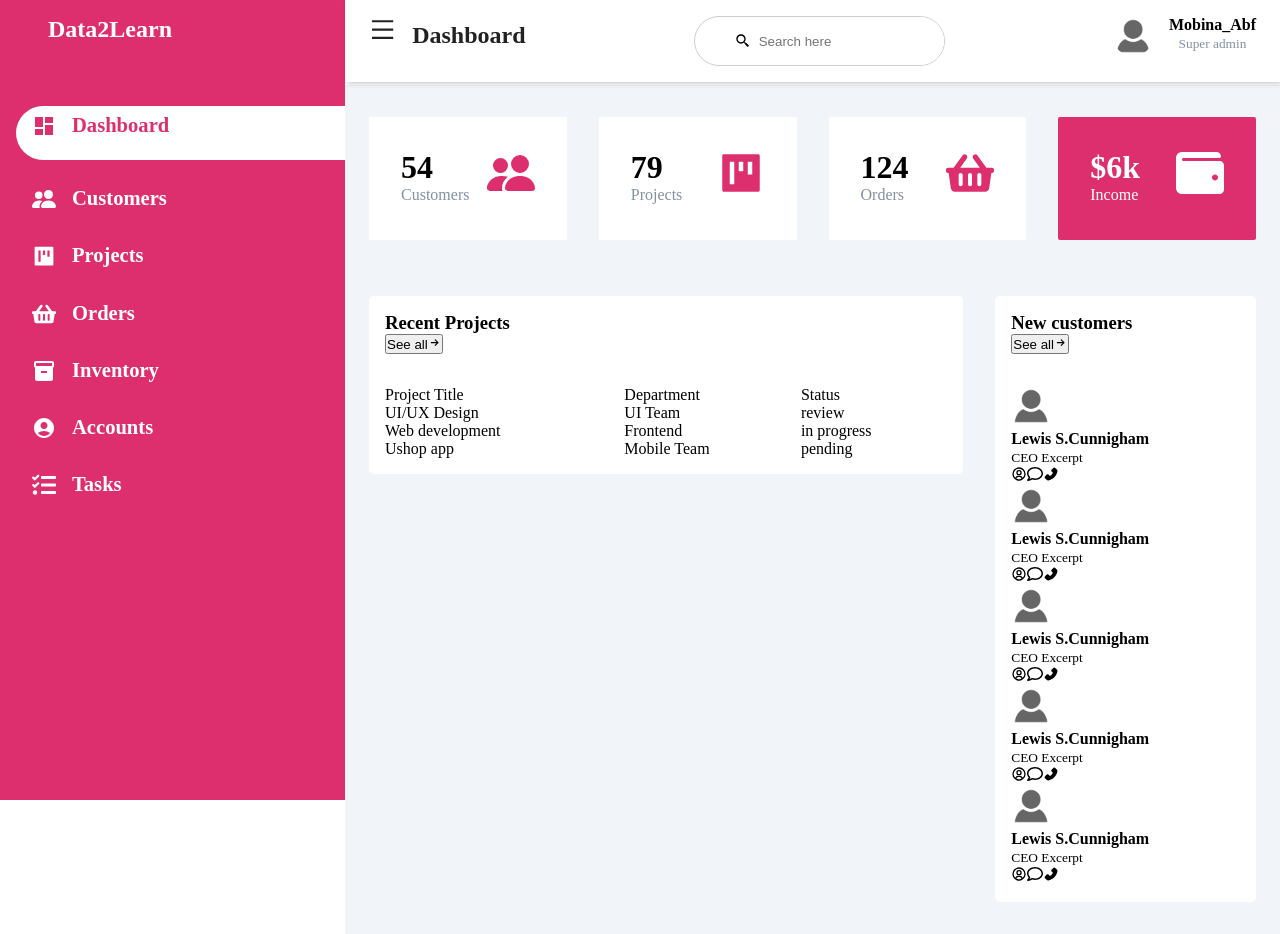
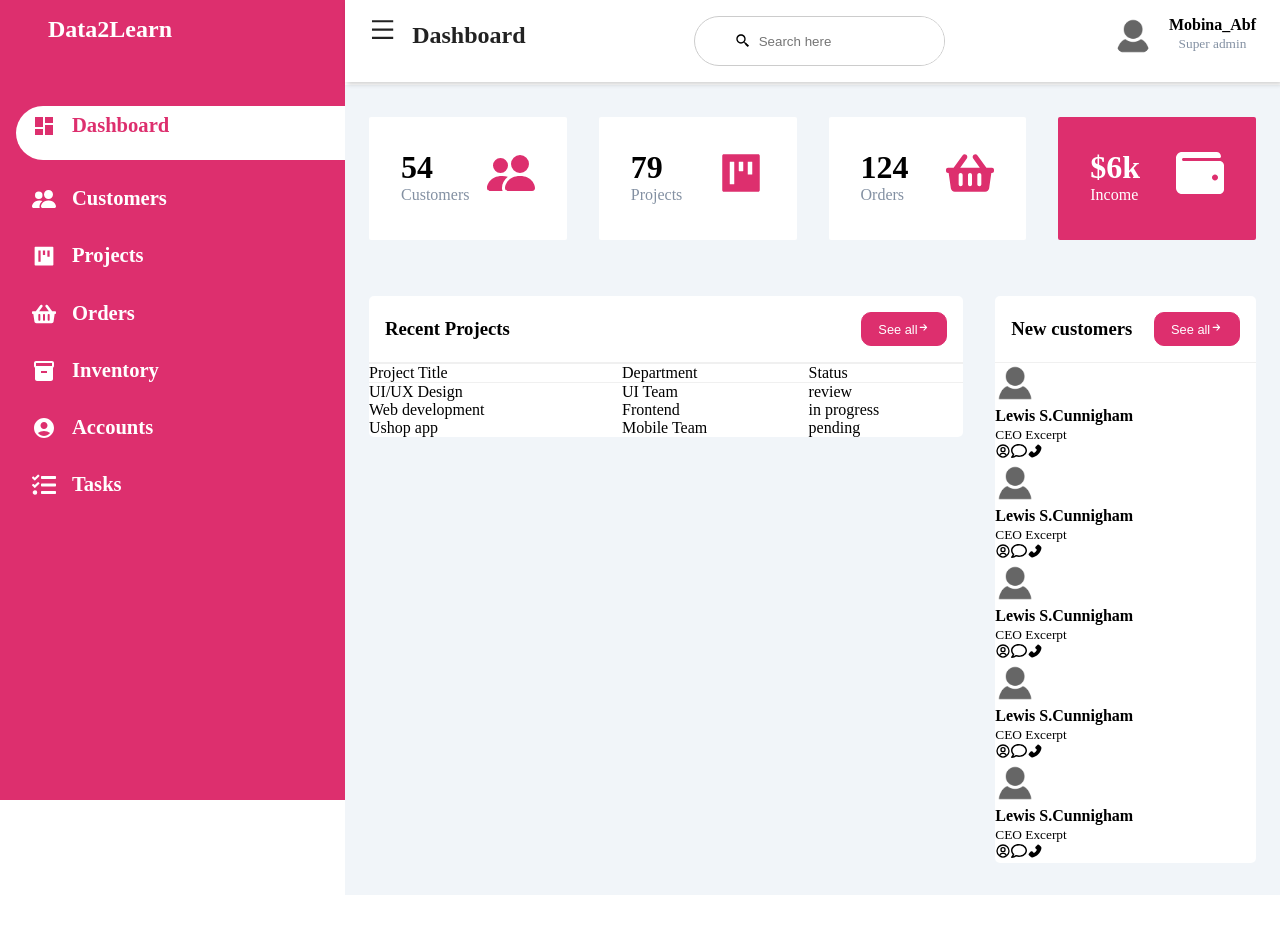
Before and after one commit to MobinaAbf/admin-dashboard, a React (Create React App) app: page / in a window 1280 px wide. After the commit the page ends 895 px from the top, so only its background shows below. Built offline with nearby package versions, Linux system fonts and the light colour scheme.

Commit message:
commit all

```diff
--- a/src/Dashboard/Dashboard.css
+++ b/src/Dashboard/Dashboard.css
@@ -181,15 +181,35 @@ main {
   border-radius: 5px;
 }
 
-.card-header,
-.card-body {
+.card-header  {
   padding: 1rem;
+}
+
+.card-header {
+  display: flex;
+  justify-content: space-between;
+  align-items: center;
+  border-bottom: 1px solid #f0f0f0;
+}
+
+.card-header button {
+  background: var(--main-color);
+  border-radius: 10px;
+  color: #fff;
+  font-size: 0.8rem;
+  padding: 0.5rem 1rem;
+  border: 1px solid var(--main-color);
 }
 
 table {
   border-collapse: collapse;
 }
 
+thead tr {
+  border-top: 1px solid #f0f0f0;
+  border-bottom: 1px solid #f0f0f0;
+}
+
 .search-wrapper span {
   padding-left: 1.5rem;
 }
```
